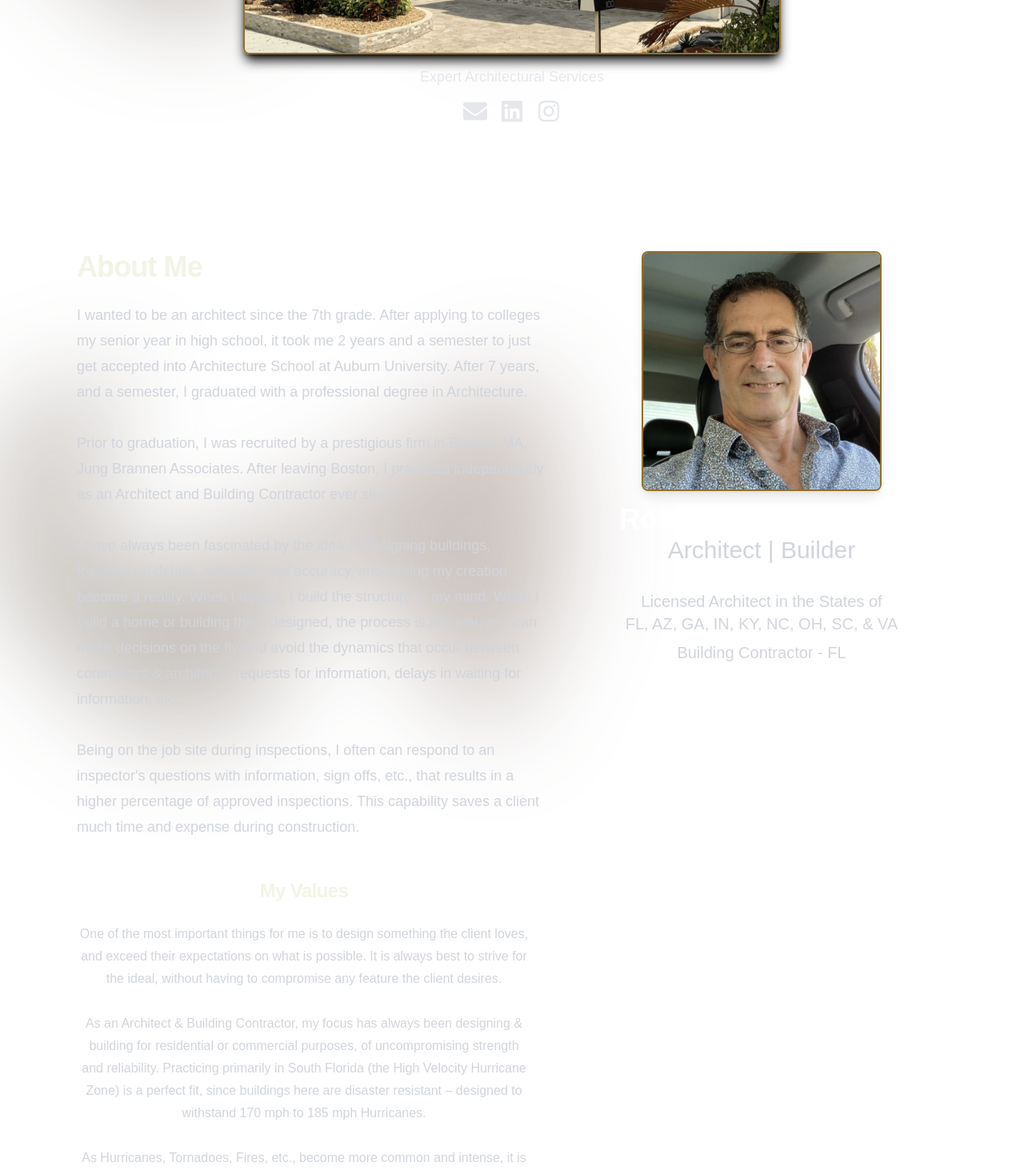
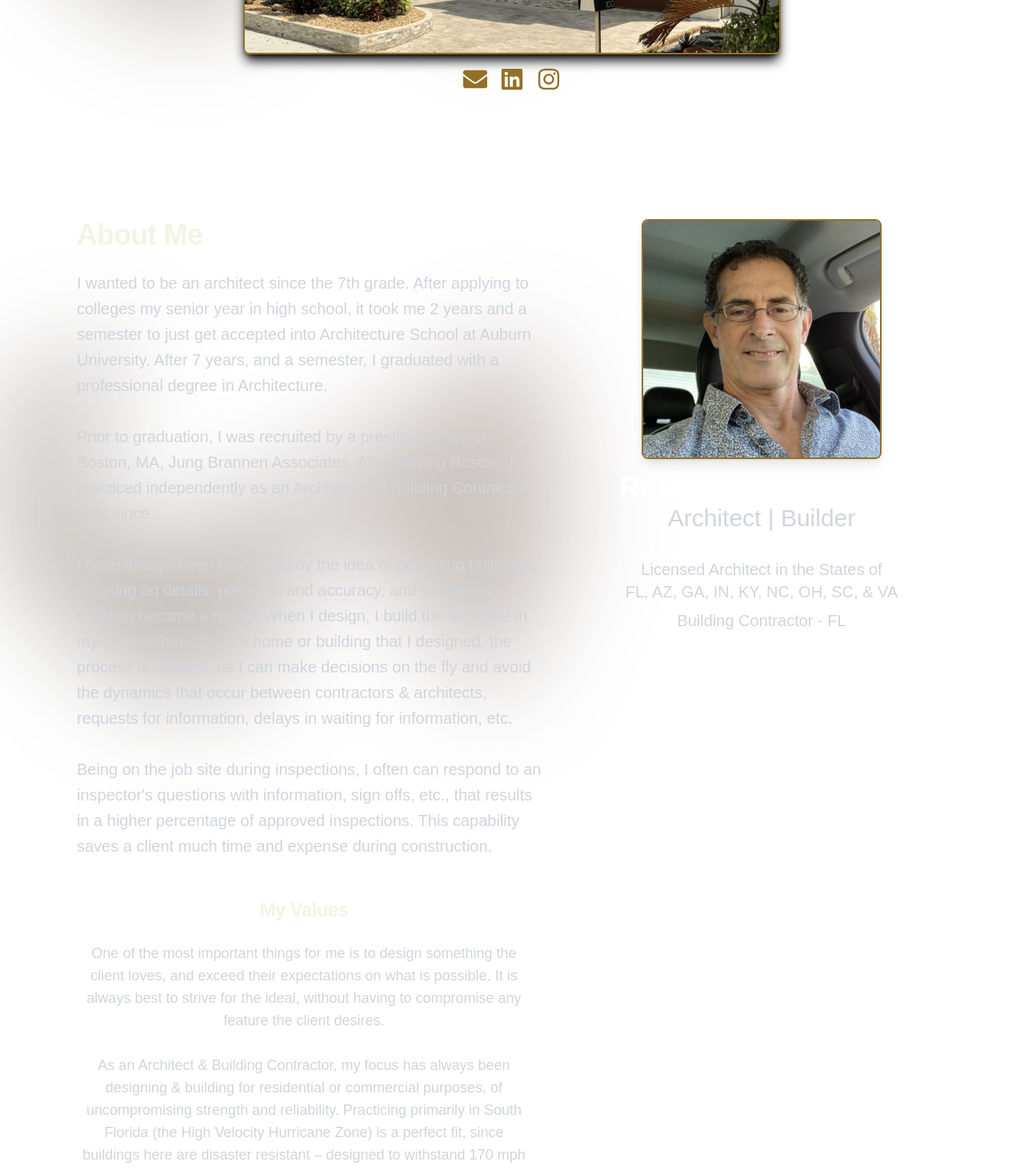
Before and after one commit to BriLeighk/RkArchitect, a Next.js app: page / in a window 1280 px wide. Shown: the part 660-2123 px from the top of the page at 80% size. Built offline with nearby package versions, Linux system fonts and the light colour scheme.

Commit message:
fixed sizing issues

```diff
--- a/app/Components/About.js
+++ b/app/Components/About.js
@@ -32,7 +32,7 @@ export default function AboutSection() {
           <div className="">
             <div className="">
               <h1 className="text-3xl font-bold tracking-tight text-[#F2F4E6] sm:text-4xl">About Me</h1>
-              <p className="mt-6 text-lg leading-8 text-gray-300">
+              <p className="mt-6 text-xl leading-8 text-gray-300">
               I wanted to be an architect since the 7th grade. After applying to colleges my senior year in
               high school, it took me 2 years and a semester to just get accepted into Architecture School at
               Auburn University. After 7 years, and a semester, I graduated with a professional degree in Architecture.
@@ -69,7 +69,7 @@ export default function AboutSection() {
           <div className="lg:pr-4">
             <div className="max-w-none text-base leading-7 text-gray-300 lg:max-none">
               <h2 className="text-2xl font-bold tracking-tight text-[#F2F4E6]">My Values</h2>
-              <p className="mt-6">
+              <p className="mt-6 text-lg">
               One of the most important things for me is to design something the client loves, and exceed their expectations
               on what is possible. It is always best to strive for the ideal, without having to compromise any feature the client desires.
               <br/> <br/>
--- a/app/Components/Testimonials.js
+++ b/app/Components/Testimonials.js
@@ -18,14 +18,14 @@ export default function Testimonials() {
           <figure className="mt-10">
             <blockquote className="text-center text-sm font-semibold leading-8 text-white sm:text-lg sm:leading-9">
               <p>
-                “We have been working with Robert on the construction of an extension to our home in North Miami Beach.
+                <span className=" font-bold text-2xl">“ </span> We have been working with Robert on the construction of an extension to our home in North Miami Beach.
                 Referring to this merely as an extension, however, understates the scope of the work.  We are replacing and enhancing
                 our HVAC and septic systems, resurfacing much of the property's area and creating a visually attractive and inviting
                 frontage for the house.  Robert has been leading the way throughout.  No detail has been too small to escape his attention.
                 He has successfully navigated for us the mazes of the building codes and the demands of the building inspectors.
                 He is always accessible and responsive.  What started as an architectural assignment has continued through the
                 construction phase, with Robert's RK Builders partnering with Thompson Construction and Remodel to move the process
-                along professionally, expeditiously and in full legal compliance.  We could not be more pleased.”
+                along professionally, expeditiously and in full legal compliance.  We could not be more pleased. <span className="font-bold text-2xl">”</span>
               </p>
             </blockquote>
             <figcaption className="mt-10">
--- a/app/page.js
+++ b/app/page.js
@@ -33,18 +33,16 @@ export default function Home() {
               RK Architect, PA | RK Builders, Inc.
             </h1>
             <img src="/hero-image.png" alt="RK Architects" className="mx-auto mt-10 rounded-lg border-2 border-[#936F27] shadow-lg shadow-black" />
-            <p className="mt-4 text-lg leading-6 text-gray-200">
-              Expert Architectural Services
-            </p>
+
             <div className="flex justify-center items-center mt-4 gap-4">
               <a href="mailto:rkarchitect24@gmail.com">
-                <FaEnvelope className="text-gray-200 text-3xl" />
+                <FaEnvelope className="text-[#936F27] text-3xl" />
               </a>
               <a href="https://www.linkedin.com/in/rkarchitect" target="_blank" rel="noopener noreferrer">
-                <FaLinkedin className="text-gray-200 text-3xl" />
+                <FaLinkedin className="text-[#936F27] text-3xl" />
               </a>
               <a href="https://www.instagram.com/robertkarchitect/" target="_blank" rel="noopener noreferrer">
-                <FaInstagram className="text-gray-200 text-3xl" />
+                <FaInstagram className="text-[#936F27] text-3xl" />
               </a>
             </div>
 
```
